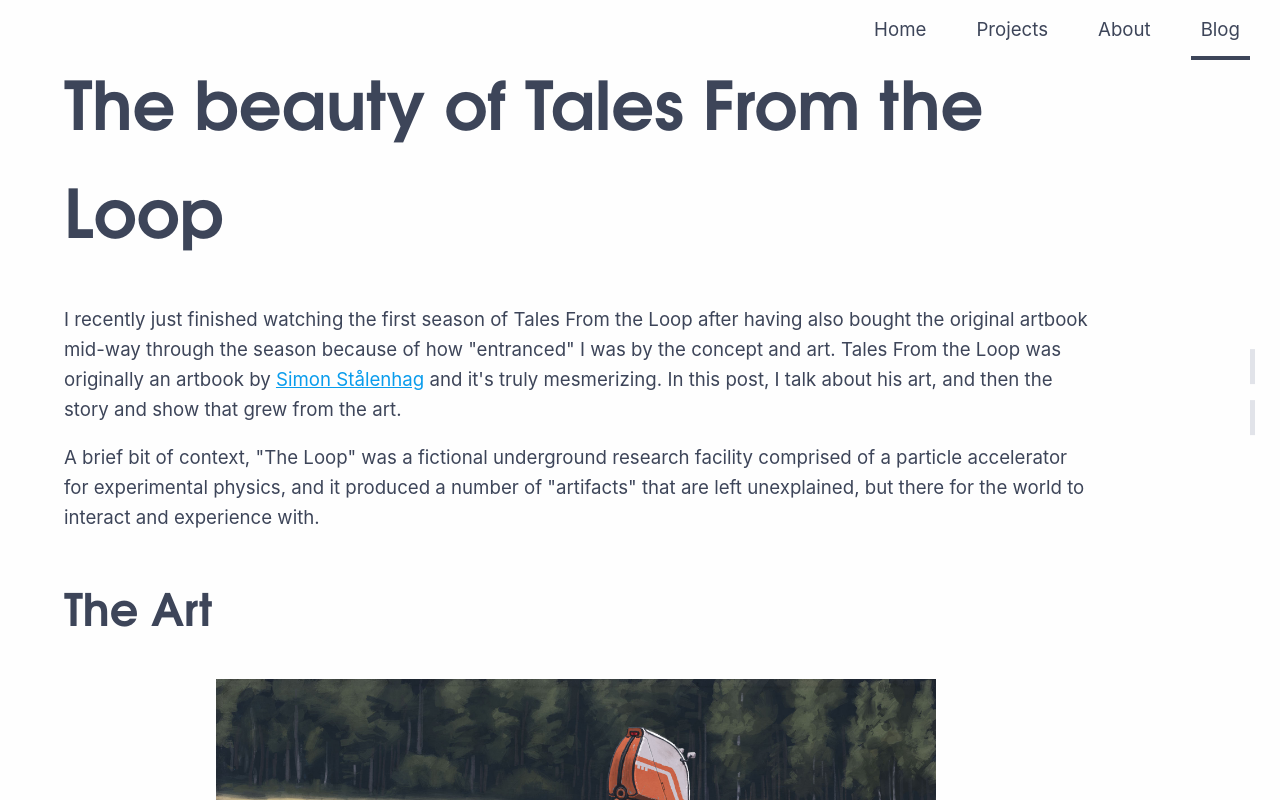
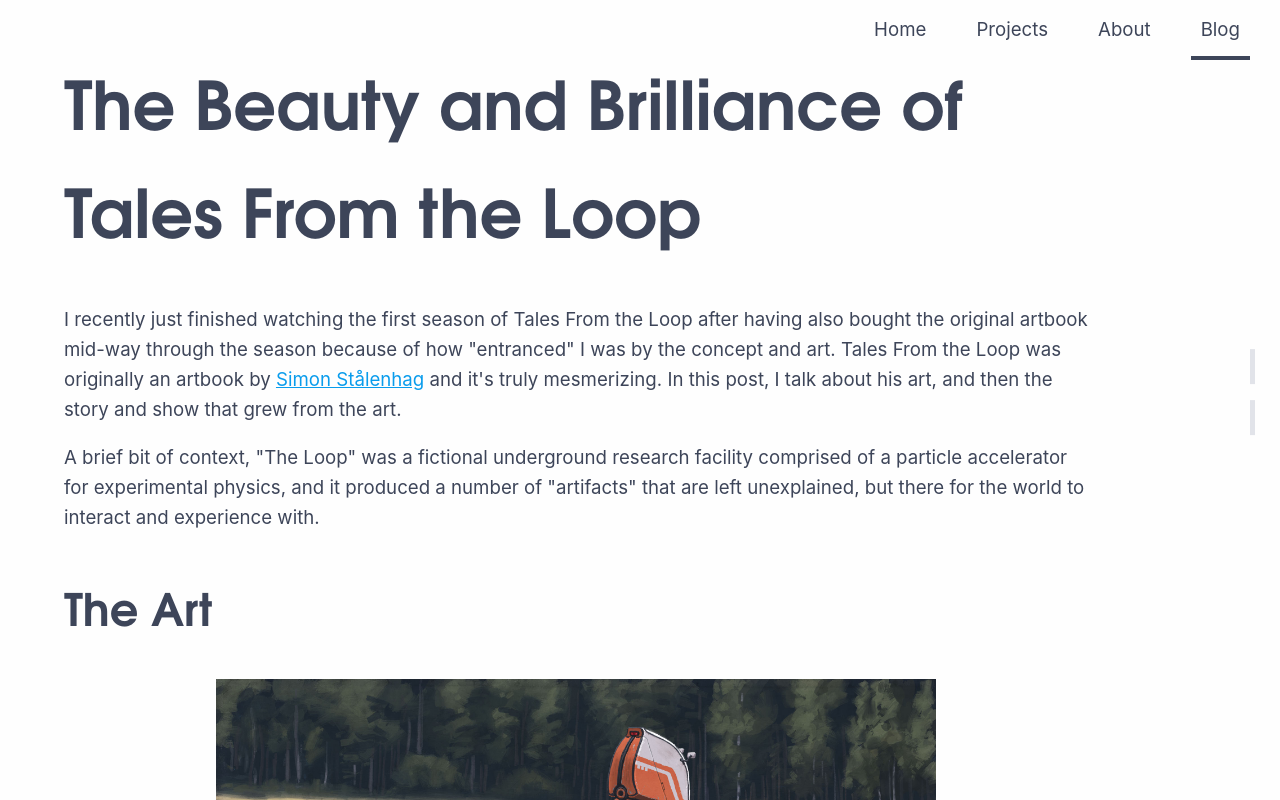
Before and after one commit to StoneT2000/StoneT2000.github.io, a React (Create React App) app: page /blog/posts/20201202 in a window 1280 px wide. Shown: the top 800 px of the page. Built offline with nearby package versions, Linux system fonts and the light colour scheme.

Commit message:
bird app sharing

```diff
--- a/package.json
+++ b/package.json
@@ -20,6 +20,7 @@
     "react-helmet": "^6.1.0",
     "react-router-dom": "^5.2.0",
     "react-scripts": "4.0.0",
+    "react-twitter-embed": "^3.0.3",
     "typescript": "^4.0.5",
     "web-vitals": "^0.2.4"
   },
--- a/public/blog/posts/20201202/post.md
+++ b/public/blog/posts/20201202/post.md
@@ -1,4 +1,4 @@
-# The beauty of Tales From the Loop
+# The Beauty and Brilliance of Tales From the Loop
 
 I recently just finished watching the first season of Tales From the Loop after having also bought the original artbook mid-way through the season because of how "entranced" I was by the concept and art. Tales From the Loop was originally an artbook by [Simon Stålenhag](https://twitter.com/simonstalenhag?s=20) and it's truly mesmerizing. In this post, I talk about his art, and then the story and show that grew from the art.
 
--- a/src/pages/BlogPostPage/index.tsx
+++ b/src/pages/BlogPostPage/index.tsx
@@ -6,6 +6,9 @@
 import { useParams } from 'react-router-dom';
 import Sidebar from '../../components/Sidebar';
 import { Helmet } from 'react-helmet';
+//@ts-ignore
+import { TwitterShareButton } from 'react-twitter-embed';
+
 const md = new MarkdownIt({ html: true, linkify: true });
 const BlogPostPage = () => {
   const [content, setContent] = useState('');
@@ -56,6 +59,10 @@
         </Helmet>
         <div className="BlogPostPage">
           <div dangerouslySetInnerHTML={{ __html: content }}></div>
+          <TwitterShareButton
+            url={window.location}
+            options={{ text: `${title}`, via: 'Stone_Tao' }}
+          />
         </div>
       </DefaultLayout>
     </>
```
Also changed, not shown: 1 other file (tests, documents, lock files or other folders).
